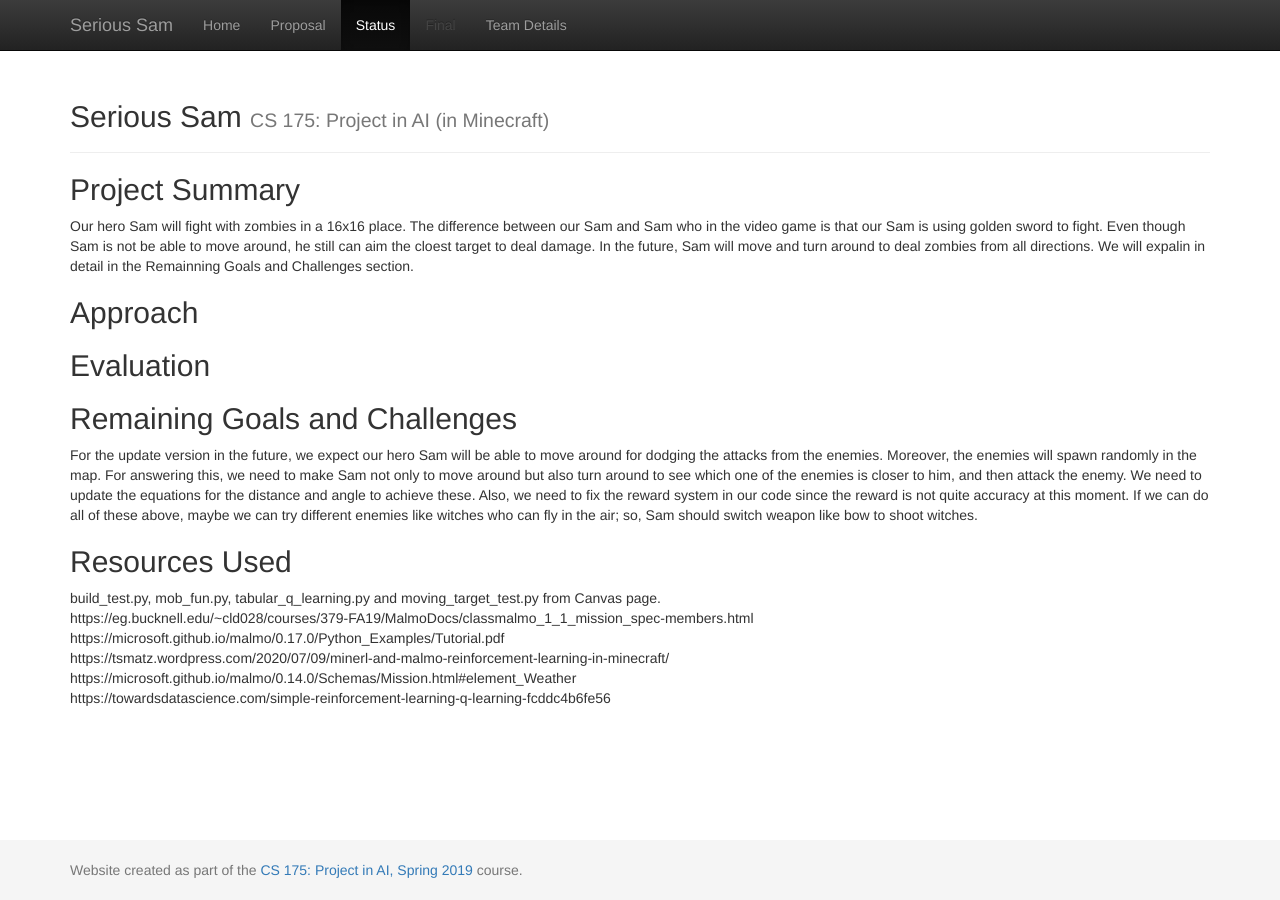
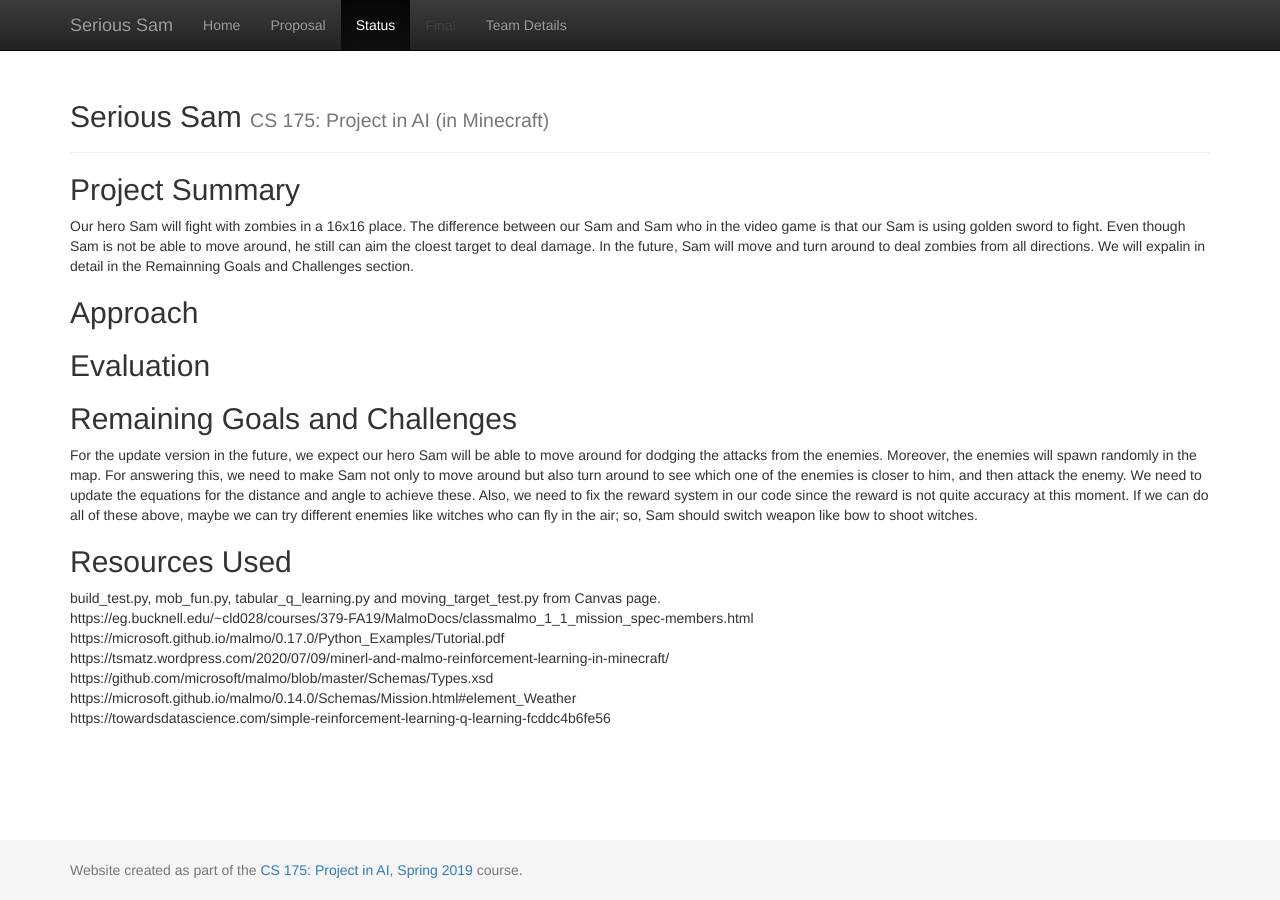
Before and after one commit to Superpanda35/Serious-Sam, a Jekyll site: the page built from docs/status.md, in a window 1280 px wide. Built offline with Jekyll 4.4.1, drawn with Linux system fonts in a browser that asks for light colours.

Commit message:
Update status.md

```diff
--- a/docs/status.md
+++ b/docs/status.md
@@ -27,5 +27,6 @@ build_test.py, mob_fun.py, tabular_q_learning.py and moving_target_test.py from
 https://eg.bucknell.edu/~cld028/courses/379-FA19/MalmoDocs/classmalmo_1_1_mission_spec-members.html <br />
 https://microsoft.github.io/malmo/0.17.0/Python_Examples/Tutorial.pdf <br />
 https://tsmatz.wordpress.com/2020/07/09/minerl-and-malmo-reinforcement-learning-in-minecraft/ <br />
+https://github.com/microsoft/malmo/blob/master/Schemas/Types.xsd <br />
 https://microsoft.github.io/malmo/0.14.0/Schemas/Mission.html#element_Weather <br />
 https://towardsdatascience.com/simple-reinforcement-learning-q-learning-fcddc4b6fe56
```
